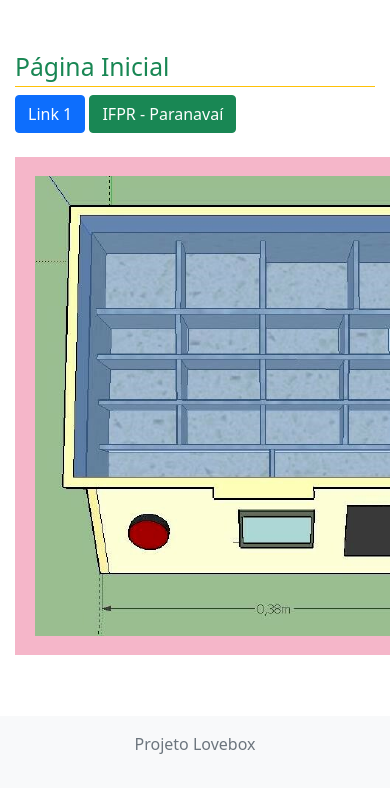
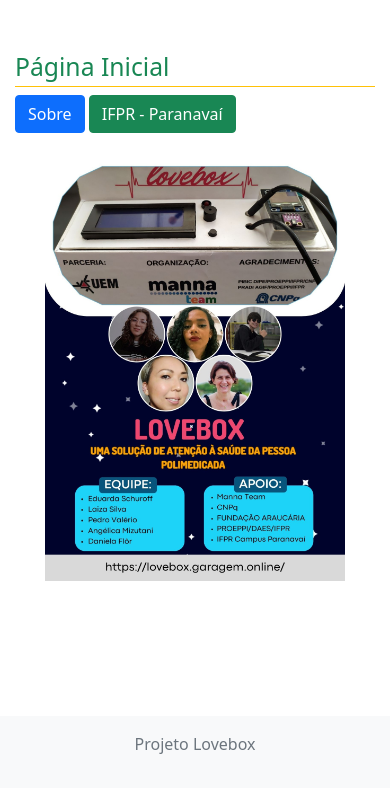
Before and after one commit to pedroddjkkk/lovebox-web-master, a Django app: page / in a window 390 px wide; the page is wider, and only the part inside the window is pictured. Shown: the part 56-844 px from the top of that part. Run offline with Django 3.2, Linux system fonts and the light colour scheme; some libraries are stand-ins or nearby versions.

Commit message:
Some Changes

```diff
--- a/paginas/templates/paginas/index.html
+++ b/paginas/templates/paginas/index.html
@@ -8,12 +8,15 @@
             Página Inicial
         </h2>
 
-        <a href="#" class="btn btn-primary">Link 1</a>
+        <a href="https://lovebox.garagem.online/" class="btn btn-primary">Sobre</a>
 
         <a href="https://paranavai.ifpr.edu.br/" target="_blank" rel="noopener noreferrer" class="btn btn-success">IFPR - Paranavaí</a>
 
         <br><br>
 
-        <img src="{% static 'imagens/modelocaixa.png' %}" alt="" srcset="">
+        <div style="width: 100%; display: flex; justify-content: center;">
+          <img src="{% static 'imagens/imagemFundoLovebox.jpg' %}" alt="" srcset="" style="width: 700px;" id="imagemLovebox">
+        </div>
+
 
 {% endblock %}
--- a/paginas/templates/paginas/modelo.html
+++ b/paginas/templates/paginas/modelo.html
@@ -17,6 +17,8 @@
 
     <!-- Bootstrap core CSS -->
     <link href="{% static 'css/bootstrap.css' %}" rel="stylesheet">
+
+    <link href="{% static 'css/estilo.css' %}" rel="stylesheet">
 
     <!-- Carregando o fontawesome-->
     <script src="{% static 'fontawesomefree/js/all.min.js' %}"></script>
--- a/static/css/estilo.css
+++ b/static/css/estilo.css
@@ -1,3 +1,9 @@
 .bg-marrom {
     background-color: brown;
 }
+
+@media screen and (max-width: 480px) {
+    #imagemLovebox {
+        width: 300px !important;
+    }
+}
```
Also changed, not shown: cadastros/migrations/0009_alter_dosestratamento_horario_dose.py (added), static/imagens/imagemFundoLovebox.jpg (added).
